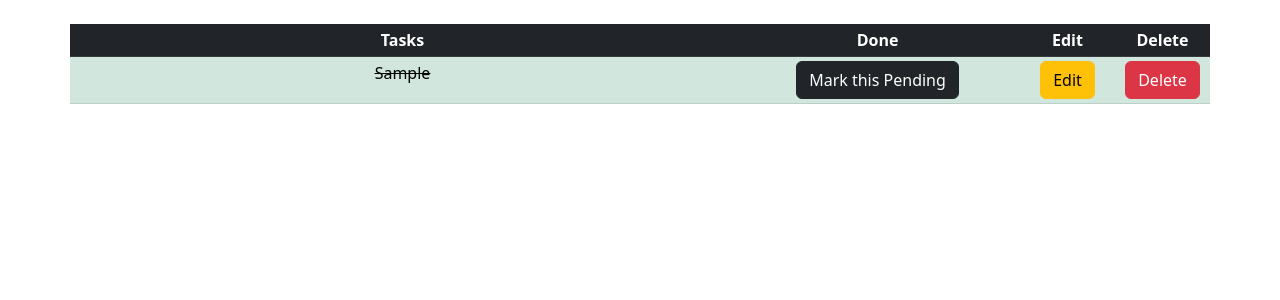
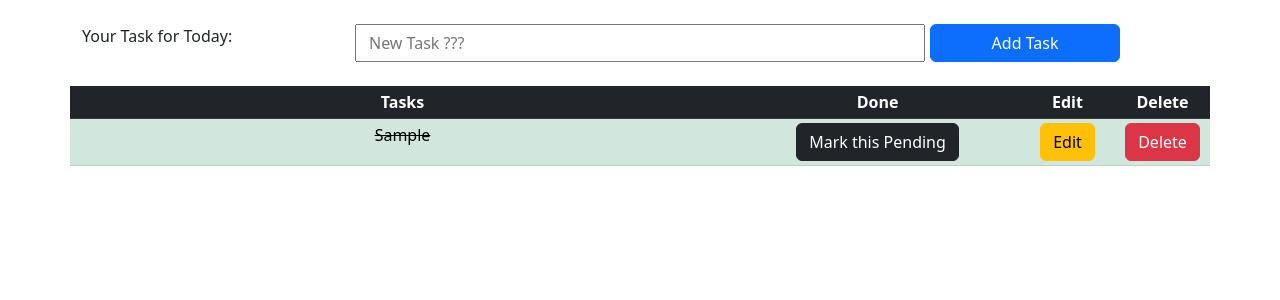
Before and after one commit to Anup81/Task-Sathi, a Django app: page /todolist/ in a window 1280 px wide. Shown: the part 66-366 px from the top of the page. Run offline with Django 4.2, Linux system fonts and the light colour scheme; tables that the repository leaves empty hold one stand-in row (values such as "Sample post").

Commit message:
Form Field for the New Tasks Added

```diff
--- a/todolist_app/templates/todolist.html
+++ b/todolist_app/templates/todolist.html
@@ -9,6 +9,12 @@
 <!-- content -->
 {% block content %}
 <div class="container">
+  <br>
+  <form method="POST" class="row">
+    <label class="col-lg-3">Your Task for Today:</label>
+    <input type="text" class="col-lg-6" name="task" placeholder="New Task ???">
+    <button type="submit" style="margin-left: 5px;"  class="btn btn-primary col-lg-2">Add Task</button>
+  </form>
   <br>
   <table class="table table-sm text-center">
     <thead class="table-dark">
```
